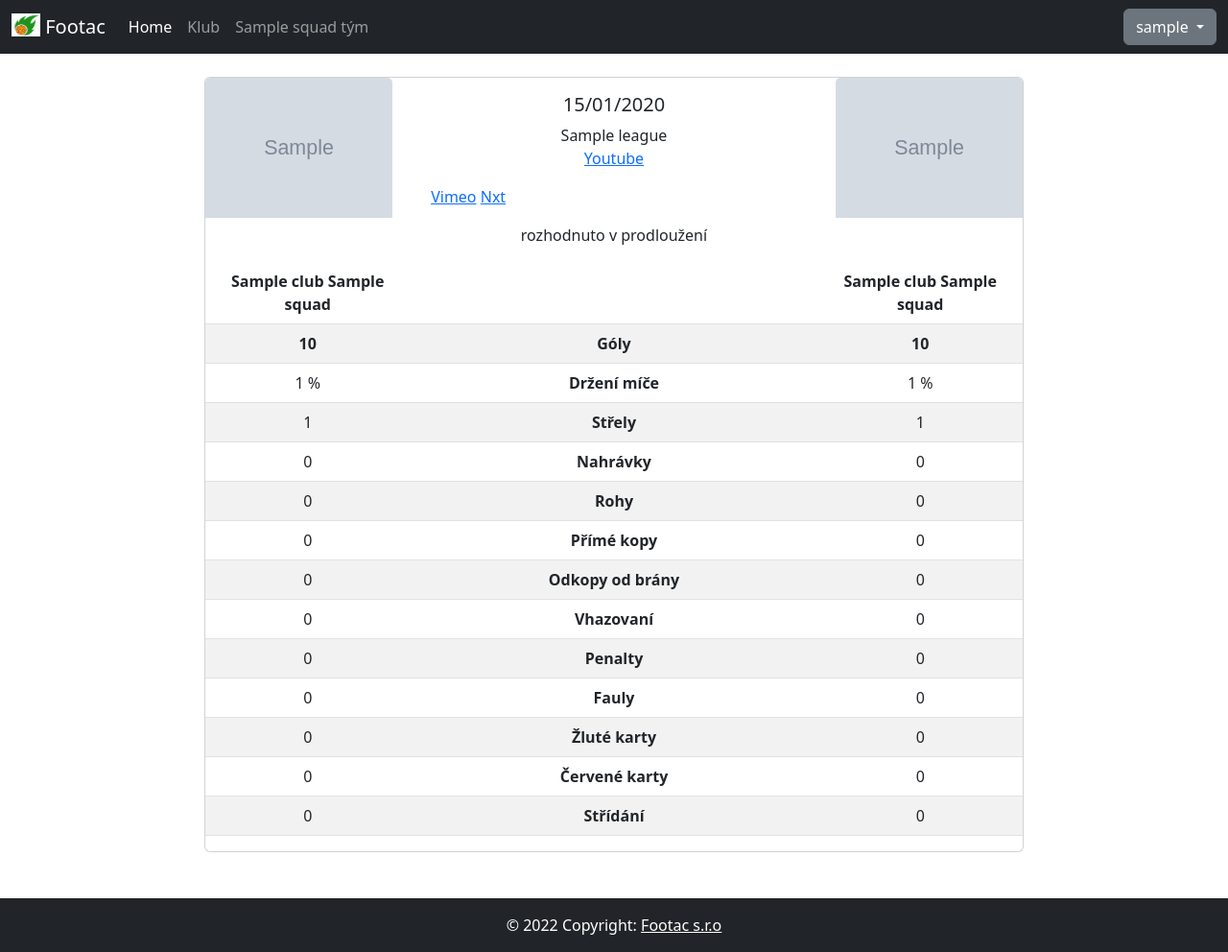
After one commit to OndrejPech/Footac, a Django app: page /games/1/ in a window 1280 px wide. The commit adds this page. Shown: the whole page at 96% size. Run offline with Django 4.2, Linux system fonts and the light colour scheme; a user stored in the database is signed in; tables that the repository leaves empty hold one stand-in row (values such as "Sample post"); grey boxes marked "Sample" are stand-in pictures.

Commit message:
create game_detail.html , fetching data from db about game

```diff
--- /dev/null
+++ b/actions/templates/actions/game_detail.html
@@ -0,0 +1,134 @@
+{% extends "base.html" %}
+{%  load static %}
+
+{% block title %}Detail zápasu{% endblock %}
+
+{% block content %}
+
+<div  class="col-md-8 offset-md-2">
+<div class="card">
+    <div class="row">
+  <div class="col-3">
+    <div class="card border-0">
+      <img src="/static/img/logos/{{ game.home_team.club.logo }}" class="card-img-top" alt="home_team_logo">
+    </div>
+  </div>
+  <div class="col-6">
+    <div class="card border-0">
+
+      <div class="card-body">
+        <h5 class="card-title text-center">{{ game.date |date:"d/m/Y"}}</h5>
+        <p class="card-text text-center">
+          {{ game.league }}
+        <br>
+            {% if user.account.club == game.home_team.club or user.account.club == game.away_team.club%}
+                  {% if game.link_1 %}
+                      <a href="{{ game.link_1 }}">Youtube</a><p>
+                  {% endif %}
+                                {% if game.link_2 %}
+                      <a href="{{ game.link_2 }}">Vimeo</a>
+                  {% endif %}
+                                {% if game.link_3 %}
+                      <a href="{{ game.link_3 }}">Nxt</a>
+                  {% endif %}
+              {% endif %}
+            </p>
+        <p class="card-text text-center">
+          {% if game.extra_time_dec %}
+            rozhodnuto v prodloužení
+        {% elif game.penalty_dec %}
+            rozhodnuto na penalty
+        {% endif %}
+        </p>
+      </div>
+    </div>
+  </div>
+  <div class="col-3">
+    <div class="card border-0">
+      <img src="/static/img/logos/{{ game.away_team.club.logo }}" class="card-img-top" alt="away_team_logo"/>
+    </div>
+  </div>
+</div>
+
+<table class="table table-striped text-center">
+    <thead>
+    <tr>
+      <th scope="col" class="col-3">{{ game.home_team }}</th>
+      <th scope="col" class="col-6"></th>
+      <th scope="col" class="col-3">{{ game.away_team }}</th>
+    </tr>
+  </thead>
+    <tbody>
+    <tr>
+      <td style="font-weight:bold">{{ game.home_score }}</td>
+      <th scope="row">Góly</th>
+      <td style="font-weight:bold">{{ game.away_score }}</td>
+    </tr>
+    {% if game.home_team_possession %}
+    <tr>
+      <td>{{ game.home_team_possession }} %</td>
+      <th scope="row">Držení míče</th>
+      <td>{{ game.away_team_possession }} %</td>
+    </tr>
+    {% endif %}
+    <tr>
+      <td>{{ data.home_shot }}</td>
+      <th scope="row">Střely</th>
+      <td>{{ data.away_shot }}</td>
+    </tr>
+    <tr>
+      <td>{{ data.home_pass }}</td>
+      <th scope="row">Nahrávky</th>
+      <td>{{ data.away_pass }}</td>
+    </tr>
+    <tr>
+      <td>{{ data.home_corner }}</td>
+      <th scope="row">Rohy</th>
+      <td>{{ data.away_corner }}</td>
+    </tr>
+    <tr>
+      <td>{{ data.home_free_kick }}</td>
+      <th scope="row">Přímé kopy</th>
+      <td>{{ data.away_free_kick }}</td>
+    </tr>
+    <tr>
+      <td>{{ data.home_goal_kick }}</td>
+      <th scope="row">Odkopy od brány</th>
+      <td>{{ data.away_goal_kick }}</td>
+    </tr>
+    <tr>
+      <td>{{ data.home_throw_in }}</td>
+      <th scope="row">Vhazovaní</th>
+      <td>{{ data.away_throw_in }}</td>
+    </tr>
+    <tr>
+      <td>{{ data.home_penalty_kick }}</td>
+      <th scope="row">Penalty</th>
+      <td>{{ data.away_penalty_kick }}</td>
+    </tr>
+    <tr>
+      <td>{{ data.home_foul }}</td>
+      <th scope="row">Fauly</th>
+      <td>{{ data.away_foul }}</td>
+    </tr>
+    <tr>
+      <td>{{ data.home_yellow_card }}</td>
+      <th scope="row">Žluté karty</th>
+      <td>{{ data.away_yellow_card }}</td>
+    </tr>
+    <tr>
+      <td>{{ data.home_red_card }}</td>
+      <th scope="row">Červené karty</th>
+      <td>{{ data.away_red_card }}</td>
+    </tr>
+    <tr>
+      <td>{{ data.home_substitution }}</td>
+      <th scope="row">Střídání</th>
+      <td>{{ data.away_substitution }}</td>
+    </tr>
+  </tbody>
+</table>
+</div>
+</div>
+
+{% endblock %}
--- a/actions/urls.py
+++ b/actions/urls.py
@@ -12,7 +12,8 @@ Class-based views
 """
 
 from django.urls import path
-from .views import home_view, club_view, team_actions_view, edit_action_view
+from .views import home_view, club_view, team_actions_view, edit_action_view, \
+    game_view
 
 app_name = 'actions'
 urlpatterns = [
@@ -20,6 +21,7 @@ urlpatterns = [
     path('clubs/<int:club_id>/', club_view, name='club_detail'),
     path('teams/<int:team_id>/actions', team_actions_view, name='team_actions'),
     path('actions/<int:action_id>/edit', edit_action_view, name='action_edit'),
+    path('games/<int:game_id>/', game_view, name='game_detail'),
 ]
 
 # conventions
--- a/actions/views.py
+++ b/actions/views.py
@@ -6,6 +6,14 @@ from django.core.exceptions import ObjectDoesNotExist
 from django.core.paginator import Paginator, EmptyPage, PageNotAnInteger
 from django.contrib.auth.decorators import login_required
 from .forms import ActionForm
+
+# from DB,# TODO add file with db info
+# dont change name, they are use in game_detail.html
+ACTIONS_IDS = {
+    'shot': 1, 'pass': 2, 'foul': 3, 'throw_in': 4, 'corner': 5, 'goal_kick': 6,
+    'free_kick': 7, 'substitution': 8, 'offside': 9, 'goal': 10,
+    'penalty_kick': 11, 'yellow_card': 12, 'red_card': 13
+               }
 
 
 def home_view(request):
@@ -45,7 +53,7 @@ def team_actions_view(request, team_id):
     actions_filter = ActionFilter(request.GET, queryset=actions, team_id=team_id)
 
     # PAGINATION
-    paginator = Paginator(actions_filter.qs, 5)  # show 5 results per page
+    paginator = Paginator(actions_filter.qs, 25)  # show 25 results per page
     default_page = 1
     page_number = request.GET.get('page', default_page)
     try:
@@ -95,3 +103,37 @@ def edit_action_view(request, action_id):
 
     return render(request, template_name='actions/action_edit.html',
                   context=content)
+
+
+@login_required()
+def game_view(request, game_id):
+    game = get_object_or_404(Game, id=game_id)
+
+    home_team_id = game.home_team_id
+    away_team_id = game.away_team_id
+
+    home_team_act = Action.objects.filter(team_id=home_team_id, game=game)
+    away_team_act = Action.objects.filter(team_id=away_team_id, game=game)
+
+    data = {}
+
+    def fill_data(action_type, id):
+        """
+        find out count from DB for home team and away team, save it to data dict
+        """
+        home_name_string = f'home_{action_type}'
+        away_name_string = f'away_{action_type}'
+
+        data[home_name_string] = home_team_act.filter(type_id=id).count()
+        data[away_name_string] = away_team_act.filter(type_id=id).count()
+
+
+    # fetch all counts from DB, is executing QUERY 24x to get different counts
+    # need to optimalize in the future
+    for action_type, action_id in ACTIONS_IDS.items():
+        fill_data(action_type, action_id)
+
+
+    content = {'game':game, 'data':data}
+    return render(request, template_name='actions/game_detail.html',
+                  context=content)
```
Also changed, not shown: actions/templates/actions/club_detail.html (+7 -2 lines).
